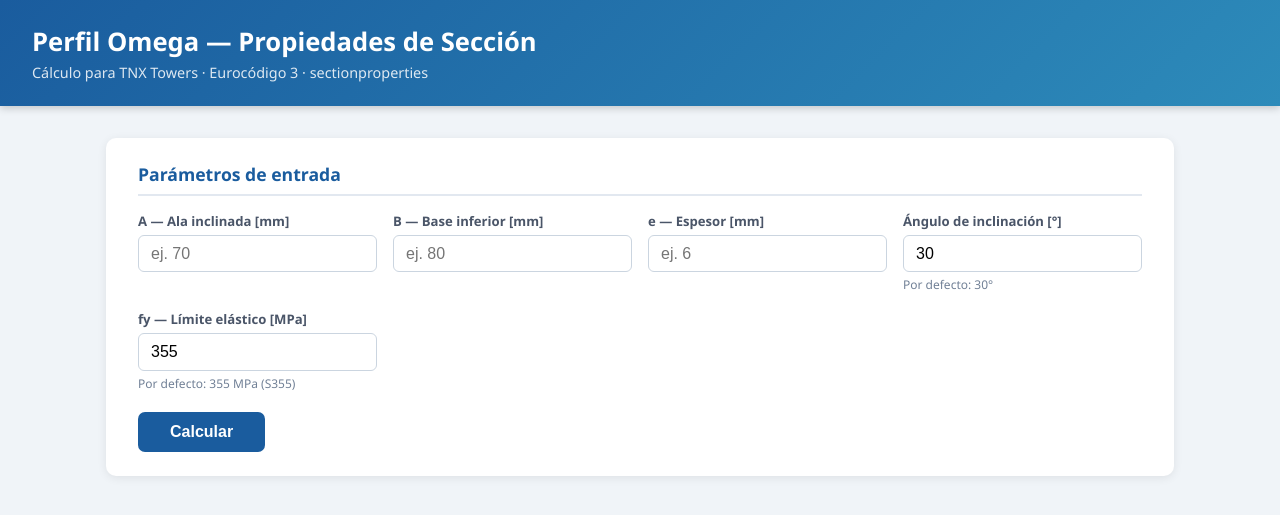
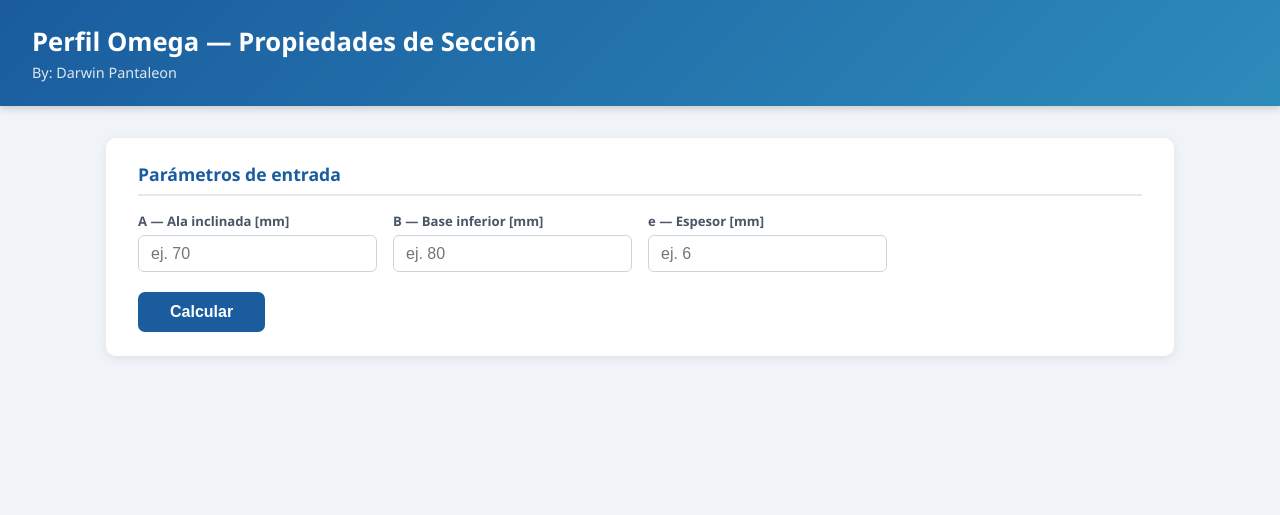
Before and after one commit to engineeringven1/perfil-omega, a Flask app: page / in a window 1280 px wide. Shown: the top 515 px of the page. Run offline with Flask 3, Linux system fonts and the light colour scheme.

Commit message:
Simplificar formulario y resultados: solo A/B/e, agregar Peso N/m

```diff
--- a/app.py
+++ b/app.py
@@ -71,7 +71,7 @@ def calcular_dimensiones_tnx(puntos):
     return height, width, width, perimeter
 
 
-def calcular_propiedades(A_val, B_val, e_val, degree_val=30.0, fy_val=355.0):
+def calcular_propiedades(A_val, B_val, e_val, degree_val=30.0):
     mesh_size_val = A_val / 50.0
     puntos, lineas, controles = crear_perfil_omega_puntos(A_val, B_val, e_val, degree_val)
     height, width, wind_proj, perimeter = calcular_dimensiones_tnx(puntos)
@@ -90,13 +90,11 @@ def calcular_propiedades(A_val, B_val, e_val, degree_val=30.0, fy_val=355.0):
     cw = section.get_gamma()
     j = section.get_j()
 
-    Q, clase, esbeltez = verificacion_clase_Q(A_val, e_val, fy_val)
-
-    us_name = f"UV{int(A_val)}x{int(B_val)}x{int(A_val)}x{int(e_val)}"
+    si_name = f"UV{int(A_val)}x{int(B_val)}x{int(A_val)}x{int(e_val)}"
+    peso_n_m = round((area / 1e6) * 7849.049267 * 9.81 * 1000, 4)
 
     return {
-        "US Name": us_name,
-        "SI Name": us_name,
+        "SI Name": si_name,
         "Height [mm]": round(height, 4),
         "Width [mm]": round(width, 4),
         "Wind Proj [mm]": round(wind_proj, 4),
@@ -104,6 +102,7 @@ def calcular_propiedades(A_val, B_val, e_val, degree_val=30.0, fy_val=355.0):
         "Modulus [kPa]": 199947910.894,
         "Density [kg/m3]": 7849.049267,
         "Area [mm²]": round(area, 4),
+        "Peso [N/m]": peso_n_m,
         "Ix [mm⁴]": round(ixx_c, 4),
         "Sx top [mm³]": round(zxx_plus, 4),
         "Sx bot [mm³]": round(zxx_minus, 4),
@@ -117,9 +116,6 @@ def calcular_propiedades(A_val, B_val, e_val, degree_val=30.0, fy_val=355.0):
         "SFx": 1,
         "Cw [mm⁶]": round(cw, 4),
         "J [mm⁴]": round(j, 4),
-        "Clase EC3": clase,
-        "Factor Q": round(Q, 6),
-        "Esbeltez reducida": round(esbeltez, 6),
     }, puntos
 
 
@@ -155,25 +151,21 @@ def calcular():
         A = float(request.form["A"])
         B = float(request.form["B"])
         e = float(request.form["e"])
-        degree = float(request.form.get("degree", 30.0))
-        fy = float(request.form.get("fy", 355.0))
 
         if A <= 0 or B <= 0 or e <= 0:
             raise ValueError("A, B y e deben ser mayores que cero.")
         if e >= A:
             raise ValueError("El espesor e debe ser menor que el ala A.")
 
-        resultados, puntos = calcular_propiedades(A, B, e, degree, fy)
+        resultados, puntos = calcular_propiedades(A, B, e)
         imagen = generar_imagen_perfil(puntos)
         return render_template("index.html", resultados=resultados, imagen=imagen,
-                               A=A, B=B, e=e, degree=degree, fy=fy)
+                               A=A, B=B, e=e)
     except Exception as ex:
         return render_template("index.html", error=str(ex),
                                A=request.form.get("A",""),
                                B=request.form.get("B",""),
-                               e=request.form.get("e",""),
-                               degree=request.form.get("degree","30"),
-                               fy=request.form.get("fy","355"))
+                               e=request.form.get("e",""))
 
 
 if __name__ == "__main__":
--- a/templates/index.html
+++ b/templates/index.html
@@ -101,7 +101,7 @@
 
 <header>
   <h1>Perfil Omega — Propiedades de Sección</h1>
-  <p>Cálculo para TNX Towers · Eurocódigo 3 · sectionproperties</p>
+  <p>By: Darwin Pantaleon</p>
 </header>
 
 <main>
@@ -125,18 +125,6 @@
           <input type="number" id="e" name="e" step="any" required
                  value="{{ e if e is defined else '' }}" placeholder="ej. 6">
         </div>
-        <div class="form-group">
-          <label for="degree">Ángulo de inclinación [°]</label>
-          <input type="number" id="degree" name="degree" step="any"
-                 value="{{ degree if degree is defined else '30' }}">
-          <span class="hint">Por defecto: 30°</span>
-        </div>
-        <div class="form-group">
-          <label for="fy">fy — Límite elástico [MPa]</label>
-          <input type="number" id="fy" name="fy" step="any"
-                 value="{{ fy if fy is defined else '355' }}">
-          <span class="hint">Por defecto: 355 MPa (S355)</span>
-        </div>
       </div>
       <button type="submit">Calcular</button>
     </form>
@@ -150,7 +138,7 @@
 
   {% if resultados %}
   <div class="card">
-    <h2>Resultados — {{ resultados['US Name'] }}</h2>
+    <h2>Resultados — {{ resultados['SI Name'] }}</h2>
     <div class="results-layout">
 
       <div>
@@ -160,7 +148,6 @@
           </thead>
           <tbody>
             <tr class="section-divider"><td colspan="2">Identificación</td></tr>
-            <tr><td>US Name</td><td>{{ resultados['US Name'] }}</td></tr>
             <tr><td>SI Name</td><td>{{ resultados['SI Name'] }}</td></tr>
 
             <tr class="section-divider"><td colspan="2">Dimensiones</td></tr>
@@ -173,6 +160,7 @@
 
             <tr class="section-divider"><td colspan="2">Propiedades de sección</td></tr>
             <tr><td>Area</td><td>{{ resultados['Area [mm²]'] }} mm²</td></tr>
+            <tr><td>Peso</td><td>{{ resultados['Peso [N/m]'] }} N/m</td></tr>
             <tr><td>Ix</td><td>{{ resultados['Ix [mm⁴]'] }} mm⁴</td></tr>
             <tr><td>Sx (top)</td><td>{{ resultados['Sx top [mm³]'] }} mm³</td></tr>
             <tr><td>Sx (bot)</td><td>{{ resultados['Sx bot [mm³]'] }} mm³</td></tr>
@@ -187,17 +175,6 @@
             <tr><td>Cw</td><td>{{ resultados['Cw [mm⁶]'] }} mm⁶</td></tr>
             <tr><td>J</td><td>{{ resultados['J [mm⁴]'] }} mm⁴</td></tr>
 
-            <tr class="section-divider"><td colspan="2">Eurocódigo 3 — Clase de sección</td></tr>
-            <tr>
-              <td>Clase EC3</td>
-              <td>
-                <span class="badge {% if resultados['Clase EC3'] == 3 %}badge-green{% else %}badge-yellow{% endif %}">
-                  Clase {{ resultados['Clase EC3'] }}
-                </span>
-              </td>
-            </tr>
-            <tr><td>Factor Q</td><td>{{ resultados['Factor Q'] }}</td></tr>
-            <tr><td>Esbeltez reducida</td><td>{{ resultados['Esbeltez reducida'] }}</td></tr>
           </tbody>
         </table>
       </div>
```
